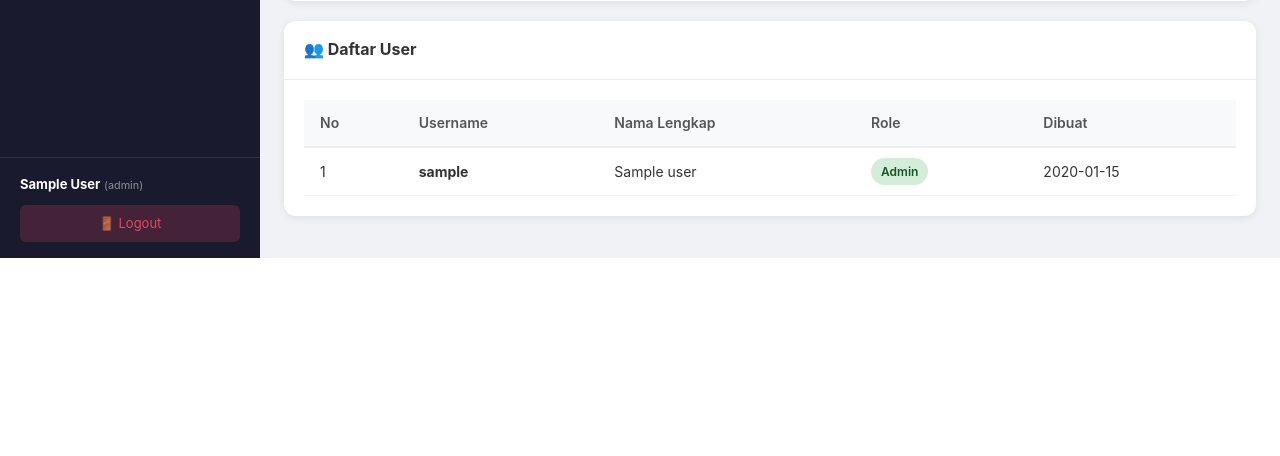
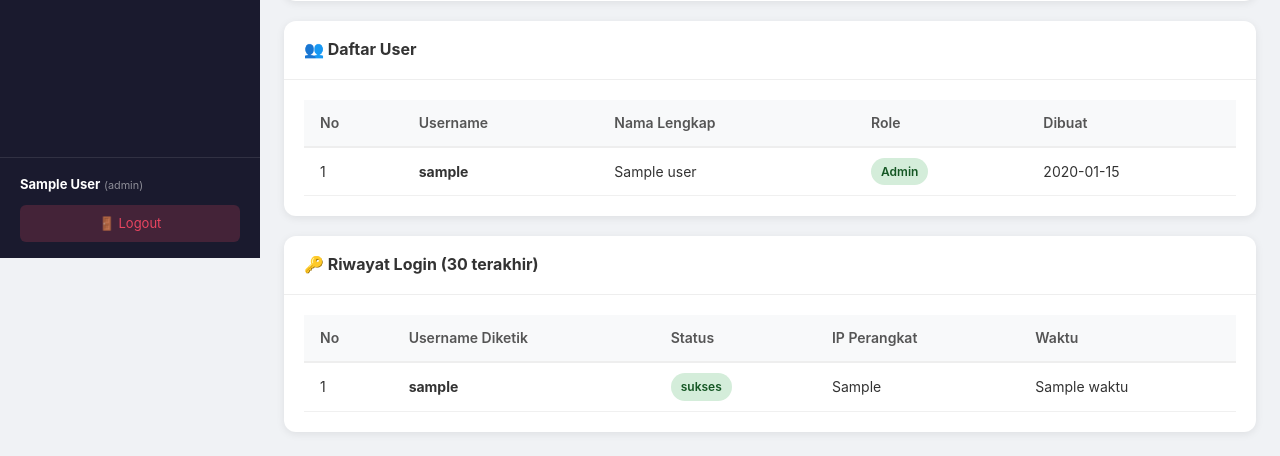
Before and after one commit to malvinyap67-boop/Toko-Karunia-Tambu, a Flask app: template templates/pengaturan.html in a window 1280 px wide. Shown: the part 542-998 px from the top of the page. Before the commit the page ends 800 px from the top, so only its background shows below. Run offline with Flask 3, Linux system fonts and the light colour scheme; the visitor is signed in with stand-in values (Sample User, id 1); tables that the repository leaves empty hold one stand-in row (values such as "Sample post"); the template is opened without the code that fills it: most values are stand-ins (such as "Sample title", 1, 10 or a date in 2020); some libraries are stand-ins or nearby versions.

Commit message:
Add login history log, case-insensitive username, remove default hint
Co-authored-by: CommandCodeBot <noreply@commandcode.ai>

```diff
--- a/app.py
+++ b/app.py
@@ -166,6 +166,15 @@ def init_db():
                 logo TEXT
             )
         """)
+        cur.execute("""
+            CREATE TABLE IF NOT EXISTS login_log (
+                id SERIAL PRIMARY KEY,
+                username TEXT,
+                ip TEXT,
+                status TEXT,
+                waktu TIMESTAMP DEFAULT CURRENT_TIMESTAMP
+            )
+        """)
 
         cur.execute("SELECT id FROM users WHERE username = 'admin'")
         if not cur.fetchone():
@@ -245,6 +254,13 @@ def init_db():
                 telepon TEXT,
                 logo TEXT
             );
+            CREATE TABLE IF NOT EXISTS login_log (
+                id INTEGER PRIMARY KEY AUTOINCREMENT,
+                username TEXT,
+                ip TEXT,
+                status TEXT,
+                waktu TIMESTAMP DEFAULT CURRENT_TIMESTAMP
+            );
         """)
 
         cursor = db.execute("SELECT id FROM users WHERE username = 'admin'")
@@ -303,12 +319,12 @@ def index():
 @app.route('/login', methods=['GET', 'POST'])
 def login():
     if request.method == 'POST':
-        username = request.form['username']
+        username = request.form['username'].strip()
         password = request.form['password']
 
         db = get_db()
         user = db.execute(
-            q("SELECT * FROM users WHERE username = ?"),
+            q("SELECT * FROM users WHERE lower(username) = lower(?)"),
             (username,)
         ).fetchone()
 
@@ -317,9 +333,19 @@ def login():
             session['username'] = user['username']
             session['role'] = user['role']
             session['nama_lengkap'] = user['nama_lengkap']
+            db.execute(
+                q("INSERT INTO login_log (username, ip, status) VALUES (?, ?, 'sukses')"),
+                (username, request.remote_addr)
+            )
+            db.commit()
             flash(f'Selamat datang, {user["nama_lengkap"] or user["username"]}!', 'success')
             return redirect(url_for('dashboard'))
         else:
+            db.execute(
+                q("INSERT INTO login_log (username, ip, status) VALUES (?, ?, 'gagal')"),
+                (username, request.remote_addr)
+            )
+            db.commit()
             flash('Username atau password salah', 'danger')
 
     return render_template('login.html')
@@ -739,8 +765,9 @@ def pengaturan_page():
 
     pengaturan = db.execute(q("SELECT * FROM pengaturan LIMIT 1")).fetchone()
     users = db.execute(q("SELECT * FROM users ORDER BY id")).fetchall()
+    login_log = db.execute(q("SELECT * FROM login_log ORDER BY id DESC LIMIT 30")).fetchall()
 
-    return render_template('pengaturan.html', pengaturan=pengaturan, users=users)
+    return render_template('pengaturan.html', pengaturan=pengaturan, users=users, login_log=login_log)
 
 
 @app.route('/pengaturan/tambah-user', methods=['POST'])
--- a/templates/login.html
+++ b/templates/login.html
@@ -19,7 +19,6 @@
             </div>
             <button type="submit" class="btn btn-primary btn-block">Login</button>
         </form>
-        <p class="login-hint">Default: admin / admin123</p>
     </div>
 </div>
 {% endblock %}
--- a/templates/pengaturan.html
+++ b/templates/pengaturan.html
@@ -98,4 +98,43 @@
         </table>
     </div>
 </div>
+
+<!-- Riwayat Login -->
+<div class="card" style="margin-top:20px;">
+    <div class="card-header">
+        <h3>🔑 Riwayat Login (30 terakhir)</h3>
+    </div>
+    <div class="card-body table-responsive">
+        <table>
+            <thead>
+                <tr>
+                    <th>No</th>
+                    <th>Username Diketik</th>
+                    <th>Status</th>
+                    <th>IP Perangkat</th>
+                    <th>Waktu</th>
+                </tr>
+            </thead>
+            <tbody>
+                {% for l in login_log %}
+                <tr>
+                    <td>{{ loop.index }}</td>
+                    <td><strong>{{ l.username or '(kosong)' }}</strong></td>
+                    <td>
+                        <span class="badge {% if l.status == 'sukses' %}badge-success{% else %}badge-danger{% endif %}">
+                            {{ l.status }}
+                        </span>
+                    </td>
+                    <td>{{ l.ip or '-' }}</td>
+                    <td>{{ l.waktu }}</td>
+                </tr>
+                {% else %}
+                <tr>
+                    <td colspan="5" style="text-align:center; color:#888;">Belum ada riwayat login</td>
+                </tr>
+                {% endfor %}
+            </tbody>
+        </table>
+    </div>
+</div>
 {% endblock %}
```
